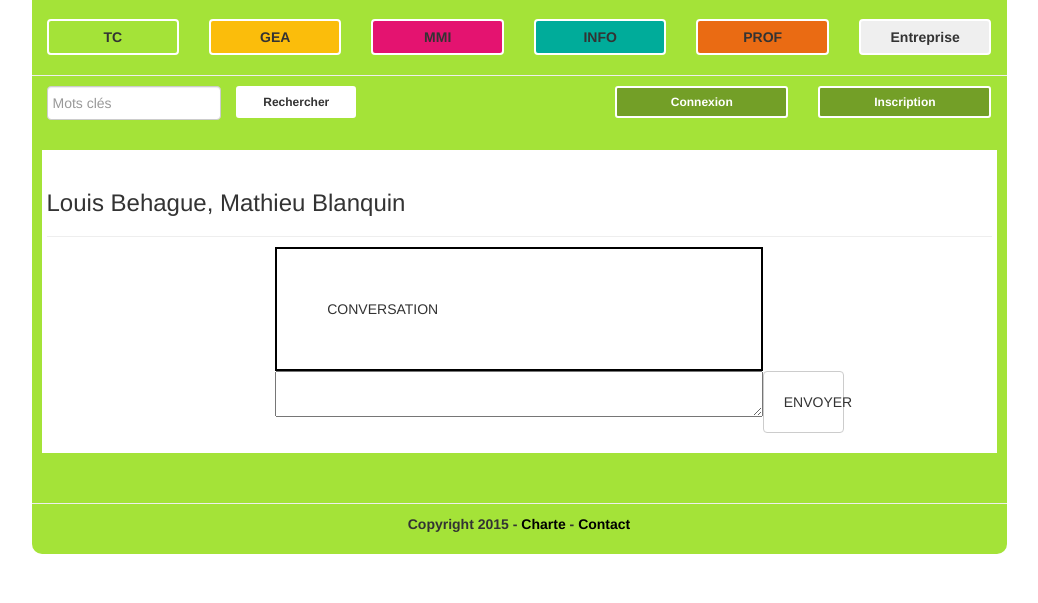
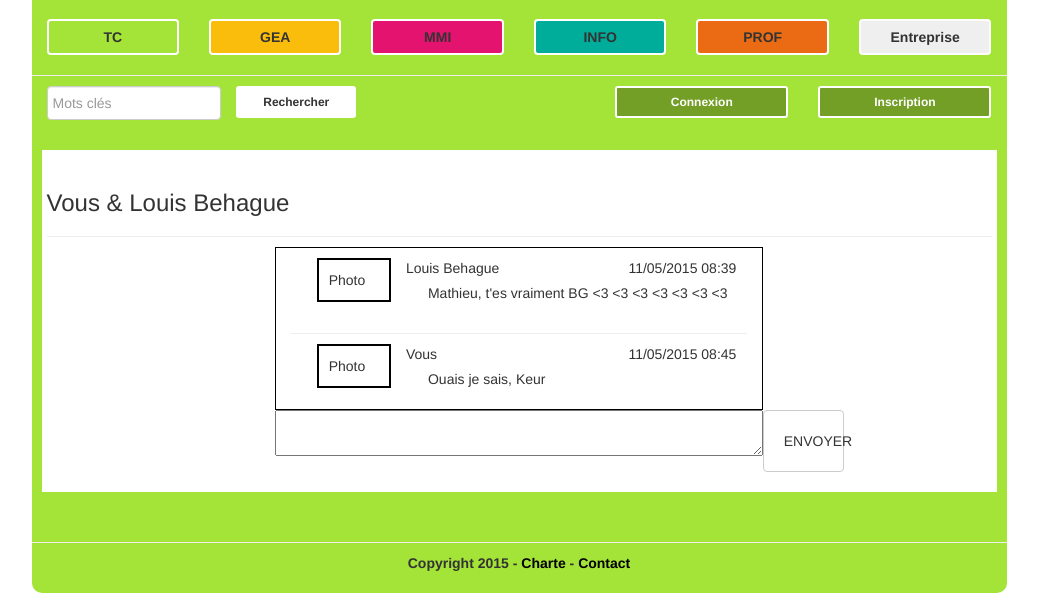
Before and after one commit to Babanar/SiteEtudiantIUTdeLens, a PHP site: page /message/conversation in a window 1280 px wide. Shown: the part 204-807 px from the top of the page, without its empty margins (121-1159 px from the left). Before the commit the page ends 758 px from the top, so only its background shows below. Run offline with PHP 8.4, Linux system fonts and the light colour scheme; some libraries are stand-ins or nearby versions.

Commit message:
Mise en place de la vue conversation

```diff
--- a/site/application/view/message/conversation.php
+++ b/site/application/view/message/conversation.php
@@ -1,24 +1,46 @@
 <div id="index_message">
     <div class="row">
       <h3>
-        Louis Behague, Mathieu Blanquin
+        Vous & Louis Behague
       </h3>
       <hr>
     </div>
 
 
 	<div class="row">
-	<div class="row">
-	<div class="col-md-offset-3 col-md-6" id="conv_view">
-				CONVERSATION
-		</div>
+		<div class="row">
+			<div class="col-md-offset-3 col-md-6" id="conv_view">
+
+					<div class="row">
+						<div class="col-md-offset-1">
+							<div id="photoconv" class="col-md-2">
+							Photo
+							</div>
+							<div class="col-md-4" id="auteur">Louis Behague</div>
+							<div class="col-md-4 col-md-offset-2" id="datetime">11/05/2015 08:39</div>
+							<div class="col-md-offset-3" id="message" >Mathieu, t'es vraiment BG <3 <3 <3 <3 <3 <3 <3</div>
+						</div>
+					</div>
+
+					<hr>
+
+					<div class="row">
+						<div class="col-md-offset-1">
+							<div id="photoconv" class="col-md-2">
+							Photo
+							</div>
+							<div class="col-md-4" id="auteur">Vous</div>
+							<div class="col-md-4 col-md-offset-2" id="datetime">11/05/2015 08:45</div>
+							<div class="col-md-offset-3" id="message" >Ouais je sais, Keur</div>
+						</div>
+					</div>
+
+			</div>
 		</div>
 
 		<div class="row">
 			<textarea class="col-md-offset-3 col-md-6" cols="50"></textarea>
-			<button type="submit" class="col-md-1 btn btn-default" id="send_btn">ENVOYER</button>
-
+				<button type="submit" class="col-md-1 btn btn-default" id="send_btn">ENVOYER</button>
 		</div>
-
 	</div>
 </div>
--- a/site/public/css/style.css
+++ b/site/public/css/style.css
@@ -244,11 +244,25 @@ color:red;
 	padding : 50px;
 }
 
+#photoconv
+{
+	border: 2px solid black;
+	padding:10px;
+}
+
+
 #conv_view
 {
+	border: 1px solid black;
+	padding-top:10px;
+	padding-bottom:10px;
 
-	border: 2px solid black;
-	padding : 50px;
+}
+
+#message
+{
+padding-top:25px;
+padding-bottom:10px;
 }
 
 #send_btn
```
